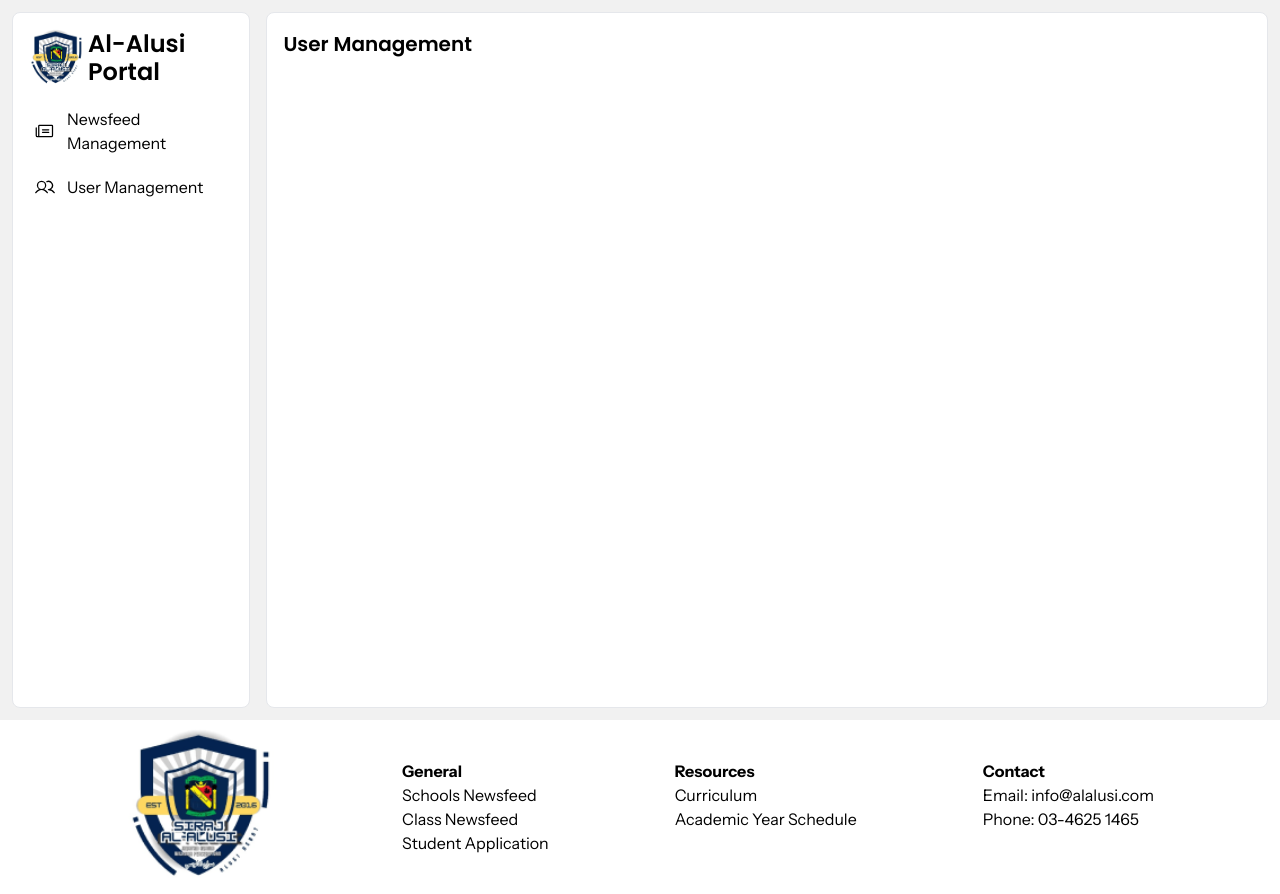
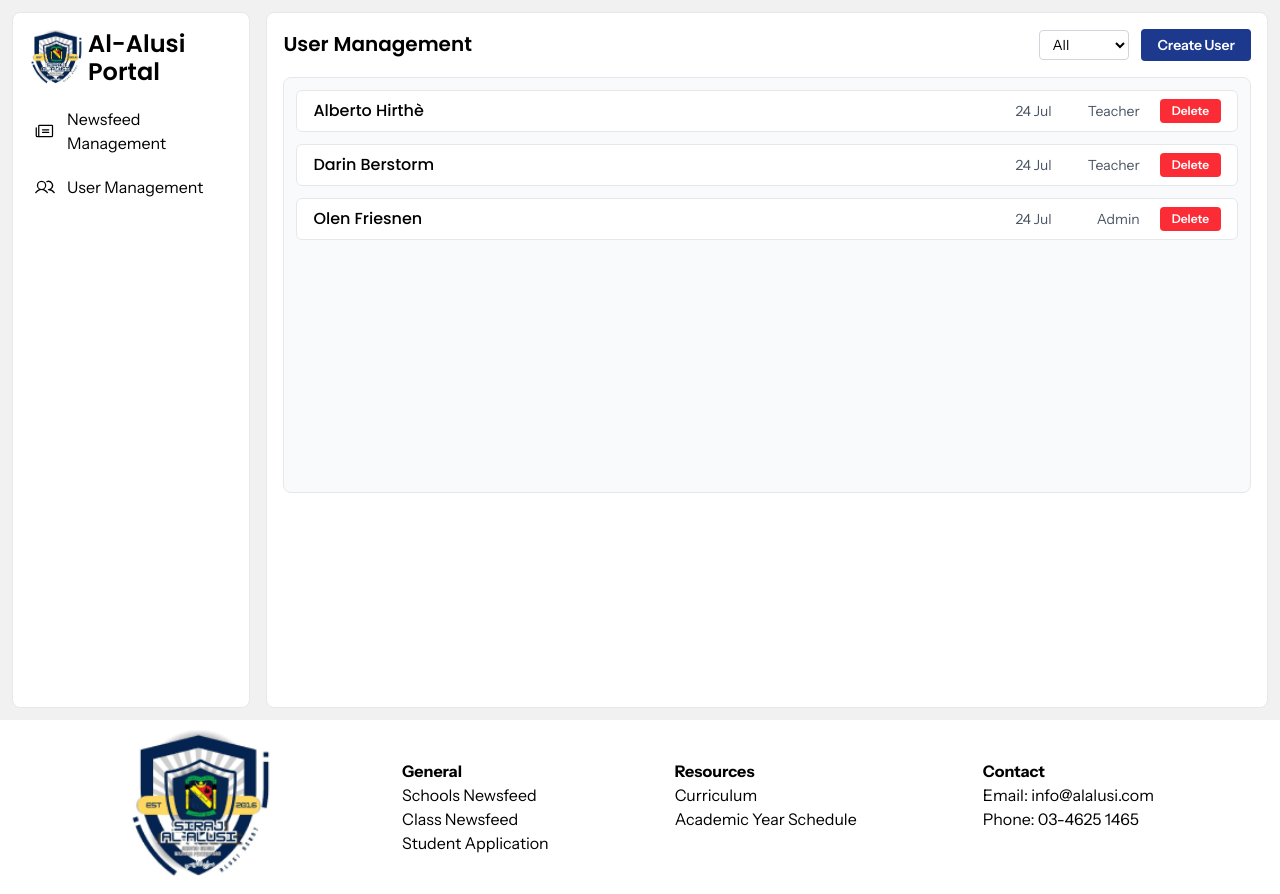
Before and after one commit to adamdicky/al-alusi-portal, a Next.js app: page /admin/dashboard/user-management in a window 1280 px wide. Built offline with nearby package versions, Linux system fonts and the light colour scheme.

Commit message:
created user-management and delete user function

```diff
--- a/src/app/(admin)/admin/dashboard/user-management/page.tsx
+++ b/src/app/(admin)/admin/dashboard/user-management/page.tsx
@@ -1,9 +1,92 @@
-export default function page() {
-	return (
-		<main className="col-span-4 p-4 bg-white border border-gray-200 rounded-lg">
-			<div>
-				<h5 className="font-semibold">User Management</h5>
-			</div>
-		</main>
-	);
+"use client";
+import Button from "@/components/Button";
+import React, { useState } from "react";
+
+type User = {
+  id: string;
+  full_name: string;
+  created_at: string;
+  role: string;
+};
+
+export default function Page() {
+  const [roleFilter, setRoleFilter] = useState<string>("All");
+
+  const users: User[] = [
+    {
+      id: "1",
+      full_name: "Alberto Hirthè",
+      created_at: new Date().toISOString(),
+      role: "Teacher",
+    },
+    {
+      id: "2",
+      full_name: "Darin Berstorm",
+      created_at: new Date().toISOString(),
+      role: "Teacher",
+    },
+    {
+      id: "3",
+      full_name: "Olen Friesnen",
+      created_at: new Date().toISOString(),
+      role: "Admin",
+    },
+  ];
+
+  const filtered =
+    roleFilter === "All"
+      ? users
+      : users.filter((u) => u.role === roleFilter);
+
+  return (
+    <main className="col-span-4 flex flex-col gap-4 p-4 bg-white border border-gray-200 rounded-lg">
+      {/* Header */}
+      <div className="flex flex-row items-center justify-between">
+        <h5 className="font-semibold text-lg">User Management</h5>
+
+        <div className="flex flex-row items-center gap-3">
+          <select
+            className="border border-gray-300 rounded px-2 py-1 text-sm"
+            value={roleFilter}
+            onChange={(e) => setRoleFilter(e.target.value)}
+          >
+            {["All", "Teacher", "Admin" ].map((role) => (
+              <option key={role}>{role}</option>
+            ))}
+          </select>
+
+
+          <button className="bg-blue-900 hover:bg-blue-800 text-white text-sm font-semibold px-4 py-1.5 rounded">
+            Create User
+          </button>
+        </div>
+      </div>
+
+      {/* User List */}
+      <div className="flex flex-col gap-3 h-[26rem] overflow-y-auto bg-gray-50 border border-gray-200 p-3 rounded-lg">
+        {filtered.map((user) => (
+          <div
+            key={user.id}
+            className="flex flex-row items-center justify-between bg-white border border-gray-200 px-4 py-2 rounded-md"
+          >
+            <h6 className="font-medium w-48 truncate">{user.full_name}</h6>
+
+            <div className="flex flex-row items-center gap-2 text-sm text-gray-600">
+              <span>
+                {new Intl.DateTimeFormat("en-GB", {
+                  day: "2-digit",
+                  month: "short",
+                }).format(new Date(user.created_at))}
+              </span>
+              <span className="w-20 text-right">{user.role}</span>
+
+              <button className="ml-3 bg-red-500 hover:bg-red-600 text-white text-xs font-semibold px-3 py-1 rounded">
+                Delete
+              </button>
+            </div>
+          </div>
+        ))}
+      </div>
+    </main>
+  );
 }
--- /dev/null
+++ b/src/app/api/admin/users/delete/route.ts
@@ -0,0 +1,30 @@
+import { authorized } from "@/utils/functions/auth";
+import { createClient } from "@/utils/supabase-connection/server";
+import { NextRequest, NextResponse } from "next/server";
+
+export async function POST(req: NextRequest) {
+  try {
+    const user = await authorized("admin");
+
+    if (!user)
+      return NextResponse.json({ msg: "Unauthorized" }, { status: 401 });
+
+        const { id } = await req.json();
+
+    if (!id)
+      return NextResponse.json(
+        { msg: "User ID is not found." },{ status: 400 }
+      );
+
+    const supabase = await createClient();
+
+    const { error } = await supabase.from("users").delete().eq("id", id);
+
+    if (error) throw error;
+
+    return NextResponse.json({ msg: "User deleted successfully." });
+  } catch (error) {
+    console.error(error);
+    return NextResponse.json({ msg: "Unexpected error occurred" },{ status: 500 });
+  }
+}
```
Also changed, not shown: src/app/admission/page.tsx (added).
